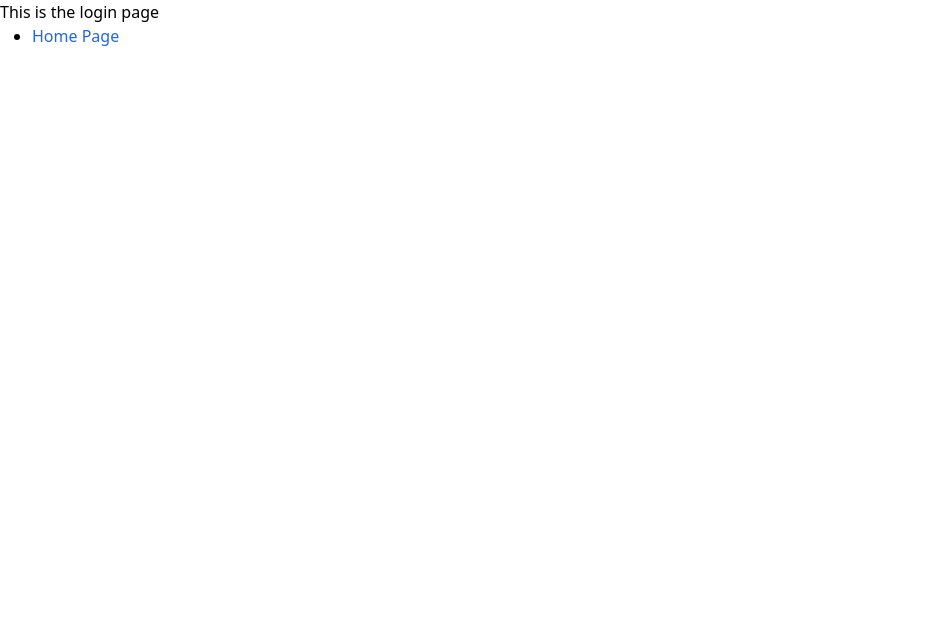
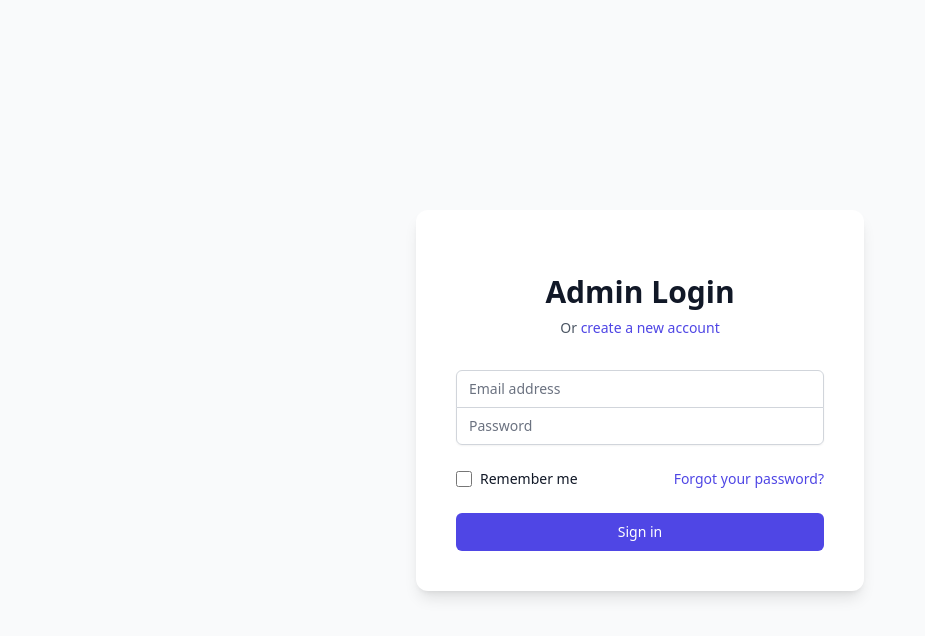
Before and after one commit to izzycodes02/mistria-mart, a Next.js app: page /login in a window 1280 px wide. Shown: the top 636 px of the page, without its empty margins (0-925 px from the left). Built offline with nearby package versions, Linux system fonts and the light colour scheme.

Commit message:
Added Supabase and worked on the Login page

```diff
--- a/package.json
+++ b/package.json
@@ -9,6 +9,8 @@
     "lint": "eslint"
   },
   "dependencies": {
+    "@supabase/ssr": "^0.8.0",
+    "@supabase/supabase-js": "^2.97.0",
     "next": "16.1.6",
     "react": "19.2.3",
     "react-dom": "19.2.3"
--- a/src/app/(auth)/login/page.tsx
+++ b/src/app/(auth)/login/page.tsx
@@ -1,21 +1,196 @@
-import Link from "next/link";
+'use client';
+
+import Link from 'next/link';
+import { useRouter } from 'next/navigation';
+import React, { useState } from 'react';
+import { createClient } from '../../../../utils/supabase/client';
 
 export default function Login() {
-    return (
-      <div>
-        <h1>This is the login page</h1>
+  const router = useRouter();
+  const [email, setEmail] = useState<string>('');
+  const [password, setPassword] = useState<string>('');
+  const [error, setError] = useState<string | null>(null);
+  const [isLoading, setIsLoading] = useState<boolean>(false);
 
-        <ul className="list-disc ml-8">
-          <li>
+  const handleSubmit = async (e: React.FormEvent<HTMLFormElement>) => {
+    e.preventDefault();
+    setIsLoading(true);
+    setError(null);
+
+    // Basic Validation
+    if (!email || !password) {
+      setError('Please fill in all fields.');
+      setIsLoading(false);
+      return;
+    }
+
+    try {
+      // Initialize Supabase client
+      const supabase = createClient();
+
+      // Attempt to sign in
+      const { data, error } = await supabase.auth.signInWithPassword({
+        email,
+        password,
+      });
+
+      if (error) {
+        throw error;
+      }
+
+      // Successful login - redirect to dashboard or home
+      router.push('/dashboard');
+      router.refresh(); // Refresh to update server components
+    } catch (err: any) {
+      setError(err.message || 'Invalid credentials. Please try again.');
+    } finally {
+      setIsLoading(false);
+    }
+  };
+
+  return (
+    <div className="min-h-screen flex items-center justify-center bg-gray-50 py-12 px-4 sm:px-6 lg:px-8">
+      <div className="max-w-md w-full space-y-8 bg-white p-10 rounded-xl shadow-lg">
+        <div>
+          <h2 className="mt-6 text-center text-3xl font-extrabold text-gray-900">
+            Admin Login
+          </h2>
+          <p className="mt-2 text-center text-sm text-gray-600">
+            Or{' '}
             <Link
-              href="/"
-              className="text-blue-600 hover:text-blue-400 hover:underline"
+              href="/signup"
+              className="font-medium text-indigo-600 hover:text-indigo-500"
             >
-              Home Page
+              create a new account
             </Link>
-          </li>
-        </ul>
+          </p>
+        </div>
+
+        {/* Error message display */}
+        {error && (
+          <div className="bg-red-50 border-l-4 border-red-400 p-4">
+            <div className="flex">
+              <div className="flex-shrink-0">
+                <svg
+                  className="h-5 w-5 text-red-400"
+                  viewBox="0 0 20 20"
+                  fill="currentColor"
+                >
+                  <path
+                    fillRule="evenodd"
+                    d="M10 18a8 8 0 100-16 8 8 0 000 16zM8.707 7.293a1 1 0 00-1.414 1.414L8.586 10l-1.293 1.293a1 1 0 101.414 1.414L10 11.414l1.293 1.293a1 1 0 001.414-1.414L11.414 10l1.293-1.293a1 1 0 00-1.414-1.414L10 8.586 8.707 7.293z"
+                    clipRule="evenodd"
+                  />
+                </svg>
+              </div>
+              <div className="ml-3">
+                <p className="text-sm text-red-700">{error}</p>
+              </div>
+            </div>
+          </div>
+        )}
+
+        <form className="mt-8 space-y-6" onSubmit={handleSubmit}>
+          <div className="rounded-md shadow-sm -space-y-px">
+            <div>
+              <label htmlFor="email-address" className="sr-only">
+                Email address
+              </label>
+              <input
+                id="email-address"
+                name="email"
+                type="email"
+                autoComplete="email"
+                required
+                value={email}
+                onChange={(e) => setEmail(e.target.value)}
+                className="appearance-none rounded-none relative block w-full px-3 py-2 border border-gray-300 placeholder-gray-500 text-gray-900 rounded-t-md focus:outline-none focus:ring-indigo-500 focus:border-indigo-500 focus:z-10 sm:text-sm"
+                placeholder="Email address"
+                disabled={isLoading}
+              />
+            </div>
+            <div>
+              <label htmlFor="password" className="sr-only">
+                Password
+              </label>
+              <input
+                id="password"
+                name="password"
+                type="password"
+                autoComplete="current-password"
+                required
+                value={password}
+                onChange={(e) => setPassword(e.target.value)}
+                className="appearance-none rounded-none relative block w-full px-3 py-2 border border-gray-300 placeholder-gray-500 text-gray-900 rounded-b-md focus:outline-none focus:ring-indigo-500 focus:border-indigo-500 focus:z-10 sm:text-sm"
+                placeholder="Password"
+                disabled={isLoading}
+              />
+            </div>
+          </div>
+
+          <div className="flex items-center justify-between">
+            <div className="flex items-center">
+              <input
+                id="remember-me"
+                name="remember-me"
+                type="checkbox"
+                className="h-4 w-4 text-indigo-600 focus:ring-indigo-500 border-gray-300 rounded"
+              />
+              <label
+                htmlFor="remember-me"
+                className="ml-2 block text-sm text-gray-900"
+              >
+                Remember me
+              </label>
+            </div>
+
+            <div className="text-sm">
+              <Link
+                href="/forgot-password"
+                className="font-medium text-indigo-600 hover:text-indigo-500"
+              >
+                Forgot your password?
+              </Link>
+            </div>
+          </div>
+
+          <div>
+            <button
+              type="submit"
+              disabled={isLoading}
+              className="group relative w-full flex justify-center py-2 px-4 border border-transparent text-sm font-medium rounded-md text-white bg-indigo-600 hover:bg-indigo-700 focus:outline-none focus:ring-2 focus:ring-offset-2 focus:ring-indigo-500 transition-colors disabled:opacity-50 disabled:cursor-not-allowed"
+            >
+              {isLoading ? (
+                <>
+                  <svg
+                    className="animate-spin -ml-1 mr-3 h-5 w-5 text-white"
+                    xmlns="http://www.w3.org/2000/svg"
+                    fill="none"
+                    viewBox="0 0 24 24"
+                  >
+                    <circle
+                      className="opacity-25"
+                      cx="12"
+                      cy="12"
+                      r="10"
+                      stroke="currentColor"
+                      strokeWidth="4"
+                    ></circle>
+                    <path
+                      className="opacity-75"
+                      fill="currentColor"
+                      d="M4 12a8 8 0 018-8V0C5.373 0 0 5.373 0 12h4zm2 5.291A7.962 7.962 0 014 12H0c0 3.042 1.135 5.824 3 7.938l3-2.647z"
+                    ></path>
+                  </svg>
+                  Signing in...
+                </>
+              ) : (
+                'Sign in'
+              )}
+            </button>
+          </div>
+        </form>
       </div>
-    );
-
-};
+    </div>
+  );
+}
--- a/tsconfig.json
+++ b/tsconfig.json
@@ -22,6 +22,7 @@
     "paths": {
       "@/*": ["src/*"],
       "@styles": ["src/styles/*"],
+      "@utils": ["./utils/*"],
       "@/components/*": ["src/components/*"],
       "@/lib/*": ["src/lib/*"]
     }
--- /dev/null
+++ b/utils/supabase/client.ts
@@ -0,0 +1,8 @@
+import { createBrowserClient } from '@supabase/ssr';
+
+export function createClient() {
+  return createBrowserClient(
+    process.env.NEXT_PUBLIC_SUPABASE_URL!,
+    process.env.NEXT_PUBLIC_SUPABASE_ANON_KEY!,
+  );
+}
```
Also changed, not shown: middleware.ts (added, +19 -0 lines), utils/supabase/middleware.ts (added, +52 -0 lines), utils/supabase/server.ts (added, +29 -0 lines), notes.txt (added), 2 other files (tests, documents, lock files or other folders).
